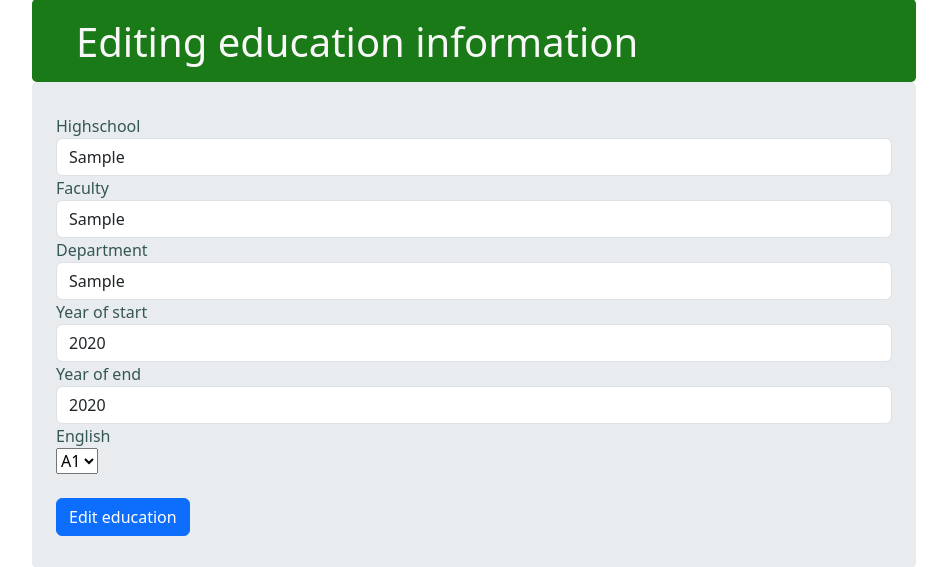
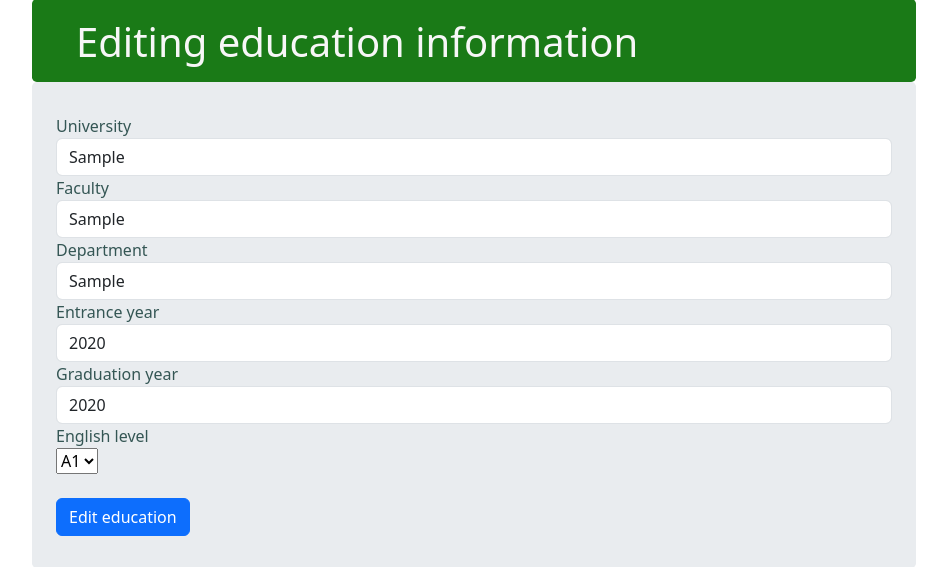
Before and after one commit to nikitathebest/iwr-project, a Rails app: page /users/1/education/edit in a window 1280 px wide. Shown: the part 141-708 px from the top of the page, without its empty margins (142-1089 px from the left). Run offline with Rails 7, Linux system fonts and the light colour scheme; a user stored in the database is signed in; tables that the repository leaves empty hold one stand-in row (values such as "Sample post"); style sheets or scripts are compiled from the project's sources; some libraries are stand-ins or nearby versions.

Commit message:
Update the naming of education fields

```diff
--- a/app/controllers/educations_controller.rb
+++ b/app/controllers/educations_controller.rb
@@ -20,7 +20,8 @@ class EducationsController < ApplicationController
   private
 
   def education_params
-    params.require(:education).permit(:highschool, :faculty, :department,
-                                      :year_of_start, :year_of_end, :english)
+    params.require(:education).permit(:university, :faculty, :department,
+                                      :entrance_year, :graduation_year,
+                                      :english_level)
   end
 end
--- a/app/controllers/users_controller.rb
+++ b/app/controllers/users_controller.rb
@@ -44,8 +44,8 @@ class UsersController < ApplicationController
     params.require(:user).permit(:name, :surname,
                                  :email, :password, :password_confirmation,
                                  educations_attributes:
-                                 %i[highschool faculty department year_of_start
-                                    year_of_end english])
+                                 %i[university faculty department entrance_year
+                                    graduation_year english_level])
   end
 
   def user_profile_id
--- a/app/views/educations/edit.html.slim
+++ b/app/views/educations/edit.html.slim
@@ -7,24 +7,24 @@ main role="main" class="container" id="education"
             = form_for(@education) do |f|
                 = render 'shared/register_error_messages', object: @education
                 div class="field"
-                = f.label :highschool
-                = f.text_field :highschool, placeholder: 'The name of your highschool', :class => 'form-control'
+                = f.label :university
+                = f.text_field :university, placeholder: 'The name of your university', :class => 'form-control'
                 div class="field"
                 = f.label :faculty
-                = f.text_field :faculty, :class => 'form-control'
+                = f.text_field :faculty, placeholder: 'The name of your faculty', :class => 'form-control'
                 div class="field"
                 = f.label :department
-                = f.text_field :department, :class => 'form-control'
+                = f.text_field :department, placeholder: 'The name of your department', :class => 'form-control'
                 div class="field"
-                = f.label :year_of_start
-                = f.number_field :year_of_start, :class => 'form-control'
+                = f.label :entrance_year
+                = f.number_field :entrance_year, placeholder: '2000', :class => 'form-control'
                 div class="field"
-                = f.label :year_of_end
-                = f.number_field :year_of_end, :class => 'form-control'
+                = f.label :graduation_year
+                = f.number_field :graduation_year, placeholder: '2005', :class => 'form-control'
                 div class="field"
-                = f.label :english
+                = f.label :english_level
                 br
-                = select(:education, :english, Education::ENGLISH)
+                = select(:education, :english_level, Education::ENGLISH)
                 br
                 br
                 div class="actions"
```
Also changed, not shown: app/models/education.rb (+5 -4 lines), app/views/educations/_show.html.slim (+4 -4 lines), db/migrate/20190527210735_create_educations.rb (+4 -4 lines), spec/factories/education.rb (+4 -4 lines), spec/models/education_spec.rb (+12 -12 lines), db/schema.rb.
